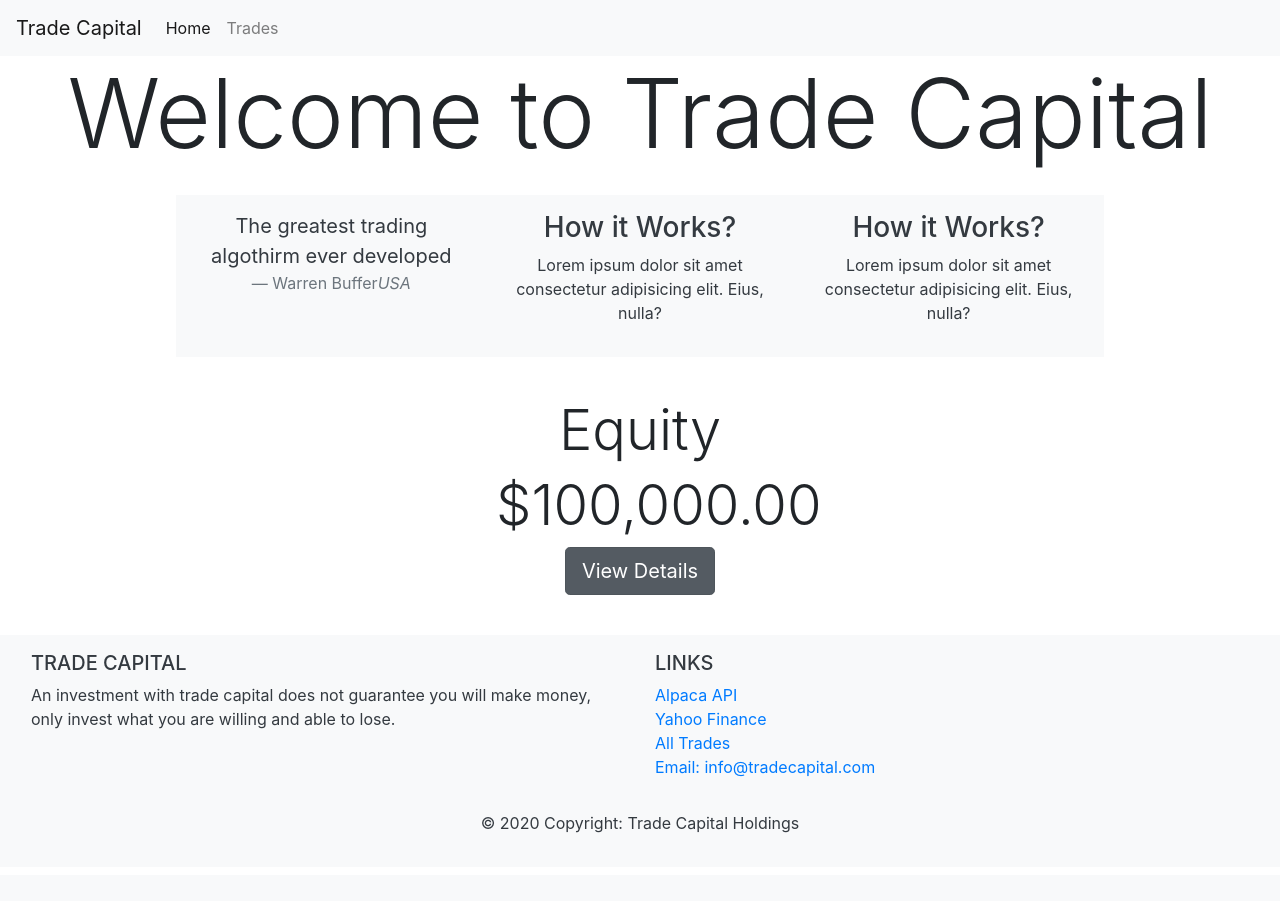
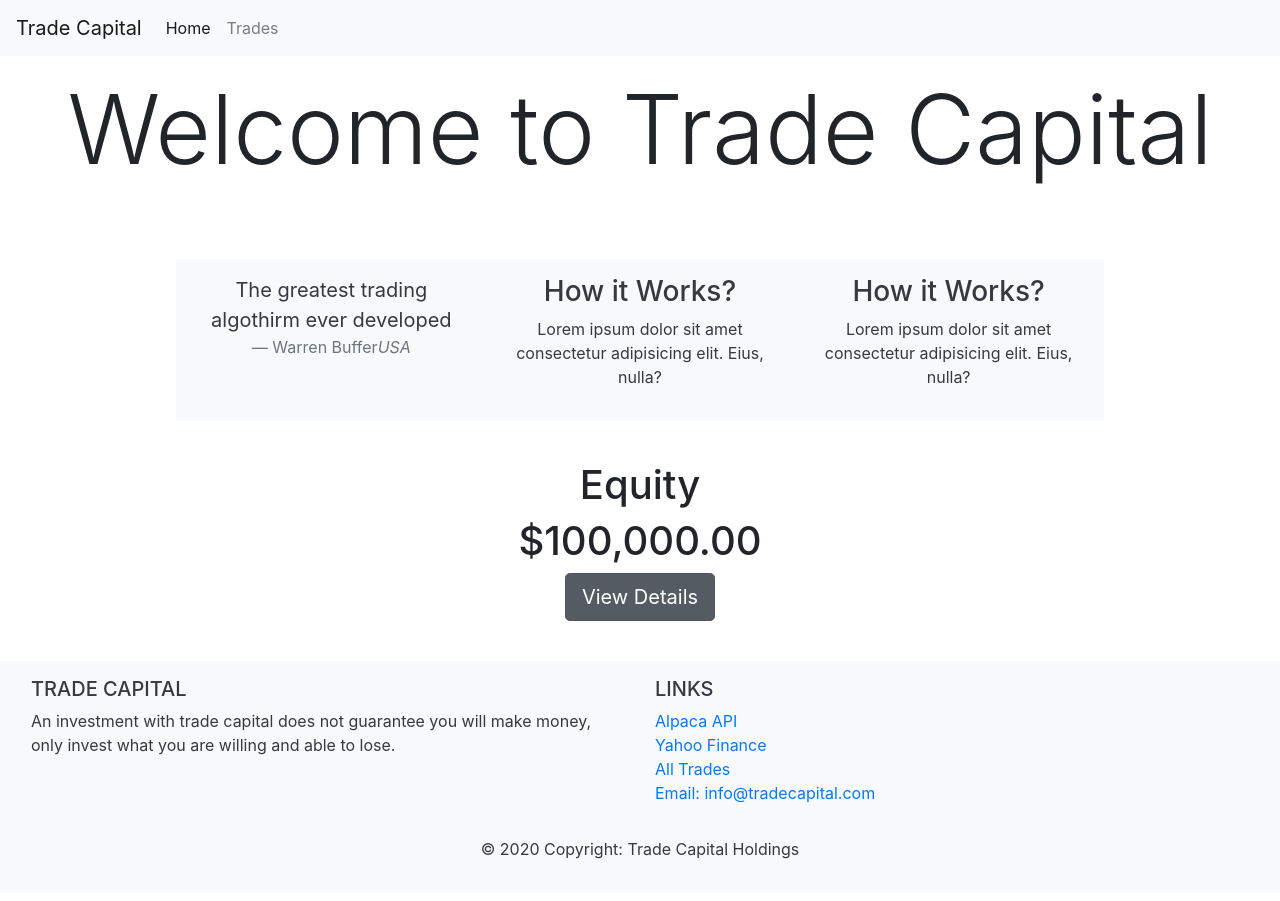
Before and after one commit to louisconway/8DIT-3.8, a Flask app: page / in a window 1280 px wide. Before the commit the page ends 833 px from the top, so only its background shows below. Run offline with Flask 2, Linux system fonts and the light colour scheme; some libraries are stand-ins or nearby versions.

Commit message:
v2.0
Signed-off-by: louisconway <50680487+louisconway@users.noreply.github.com>

```diff
--- a/templates/index.html
+++ b/templates/index.html
@@ -3,7 +3,9 @@
 {% block content %}
 <div class="home">
     <div class="col-xs-1" align="center">
+        <div class="pb-5 pt-3">
             <h1 class="display-1">Welcome to Trade Capital</h1>
+        </div>
         <div class="w-75 p-3">
             <div class="p-3 mb-2 bg-light text-dark">
                 <div class="row">
@@ -28,9 +30,9 @@
     </div>
     <span class="border-1">
         <div class="col-xs-1" align="center">
-            <div class="w-25 p-3">
-                <h1 class="display-4">Equity</h1>
-                <h1 class="display-4">{{content}}</h1>
+            <div class="w-50 p-3">
+                <h1>Equity</h1>
+                <h1>{{content}}</h1>
 
                 <a href=/trade class="btn btn-secondary btn-lg active" role="button" aria-pressed="true">View Details</a>
             </div>
--- a/websitescript.py
+++ b/websitescript.py
@@ -16,6 +16,5 @@ def home():
 def trade():
     return render_template("trade.html", content=equity, power=buying_power, returns=return_7_days)
 
-
 if __name__ == "__main__":
     app.run(debug=True)
```
